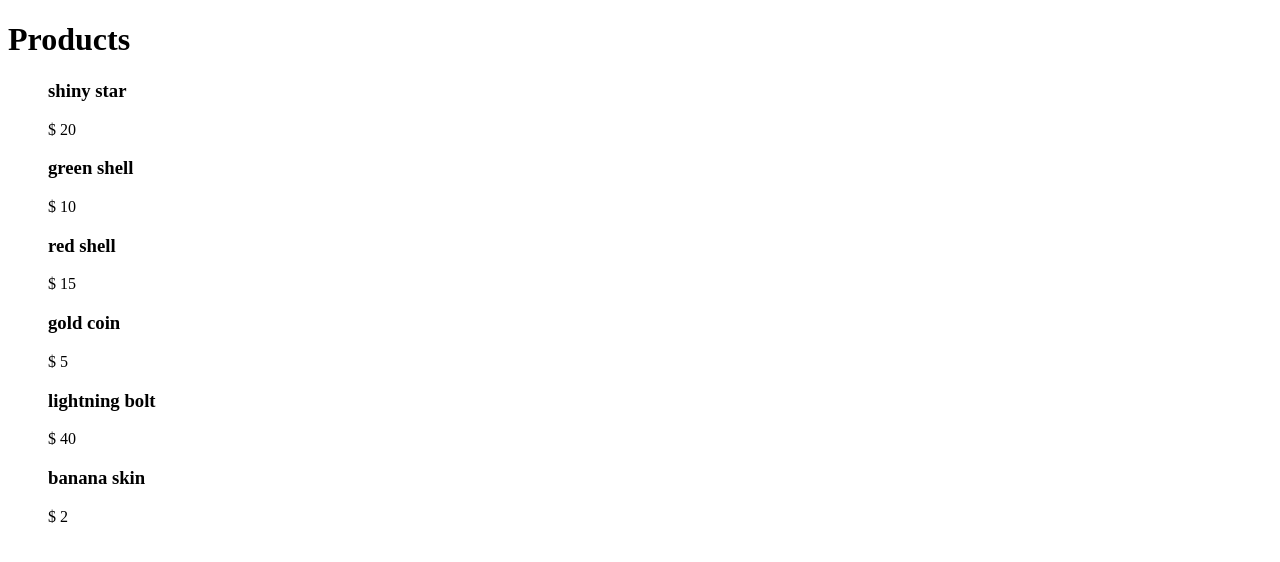
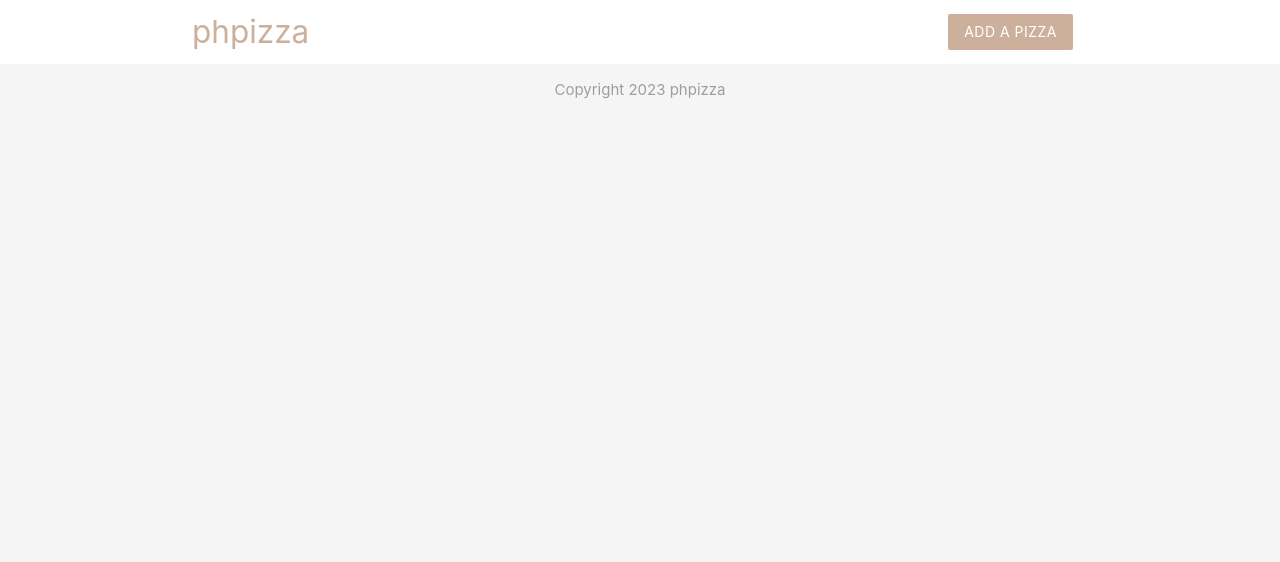
Before and after one commit to alfaro-matttthew/php-project, a PHP site: page / in a window 1280 px wide. Shown: the top 562 px of the page. Run offline with PHP 8.4, Linux system fonts and the light colour scheme.

Commit message:
footer and header templates

```diff
--- a/index.php
+++ b/index.php
@@ -1,62 +1,11 @@
 <?php
-
-$ninjas = ['shaun', 'ryu', 'yoshi'];
-
-// for ($i = 0; $i < count($ninjas); $i++) {
-//     echo 'My name is ' . $ninjas[$i] . '<br>';
-// }
-
-// foreach($ninjas as $ninja) {
-//     echo $ninja . '<br />';
-// }
-
-$products = [
-    [
-        'name'=>'shiny star',
-        'price'=>20,
-    ],
-    [
-        'name'=>'green shell',
-        'price'=>10,
-    ],
-    [
-        'name'=>'red shell',
-        'price'=>15,
-    ],
-    [
-        'name'=>'gold coin',
-        'price'=>5,
-    ],
-    [
-        'name'=>'lightning bolt',
-        'price'=>40,
-    ],
-    [
-        'name'=>'banana skin',
-        'price'=>2,
-    ],
-]
 
 ?>
 
 <!DOCTYPE html>
 <html lang="en">
-<head>
-    <meta charset="UTF-8">
-    <meta name="viewport" content="width=device-width, initial-scale=1.0">
-    <title>PHP Project</title>
-</head>
-<body>
 
-    <h1>Products</h1>
-    <ul>
-        <?php foreach($products as $product) { ?>
+    <?php include('templates/header.php'); ?>
+    <?php include('templates/footer.php'); ?>
 
-            <h3><?php echo $product['name']; ?></h3>
-            <p>$ <?php echo $product['price']; ?></p>
-
-        <?php } ?>
-    </ul>
-
-</body>
 </html>
--- /dev/null
+++ b/templates/footer.php
@@ -0,0 +1,4 @@
+<footer class="section">
+    <div class="center grey-text">Copyright 2023 phpizza</div>
+</footer>
+</body>
--- /dev/null
+++ b/templates/header.php
@@ -0,0 +1,22 @@
+<head>
+    <title>phpizza</title>
+    <link rel="stylesheet" href="https://cdnjs.cloudflare.com/ajax/libs/materialize/1.0.0/css/materialize.min.css">
+    <style type="text/css">
+        .brand {
+            background: #ccb09c !important;
+        }
+        .brand-text {
+            color: #ccb09c !important;
+        }
+    </style>
+</head>
+
+<body class="grey lighten-4">
+    <nav class="white z-depth-0">
+        <div class="container">
+            <a href="#" class="brand-logo brand-text">phpizza</a>
+            <ul id="nav-mobile" class="right hide-on-small-and-down">
+                <li><a href="#" class="btn brand z-depth-0">Add a Pizza</a></li>
+            </ul>
+        </div>
+    </nav>
```
